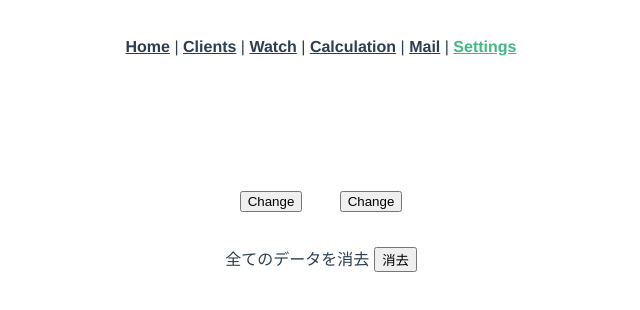
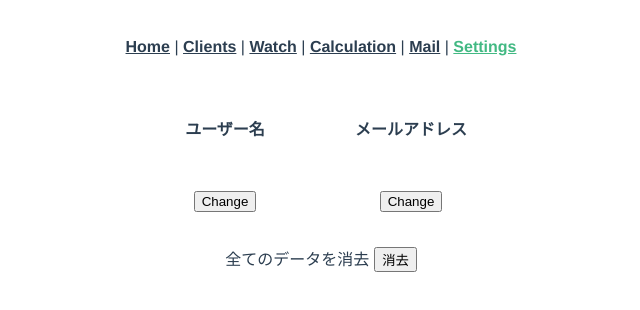
Before and after one commit to aiwaka/tutor_tools, a Vue app: page /settings in a window 1280 px wide. Shown: the top 310 px of the page, without its empty margins (319-959 px from the left). Built offline with nearby package versions, Linux system fonts and the light colour scheme.

Commit message:
add label

```diff
--- a/src/views/Settings.vue
+++ b/src/views/Settings.vue
@@ -1,8 +1,8 @@
 <template>
   <div class="settings">
     <div class="settings-mydata">
-      <BlockWithChanger :text="myData.name" v-on:text-changed="changeMyName" />
-      <BlockWithChanger :text="myData.email" :inputType="'email'" v-on:text-changed="changeMyEmail" />
+      <BlockWithChanger :label="'ユーザー名'" :text="myData.name" v-on:text-changed="changeMyName" />
+      <BlockWithChanger :label="'メールアドレス'" :text="myData.email" :inputType="'email'" v-on:text-changed="changeMyEmail" />
     </div>
     <!--
     <form>
@@ -69,6 +69,9 @@ export default {
   justify-content: center;
   margin: 3rem auto;
 }
+.settings-mydata > div {
+  margin: 0 4rem;
+}
 label {
   display: inline-block;
   margin-right: .5rem;
```
